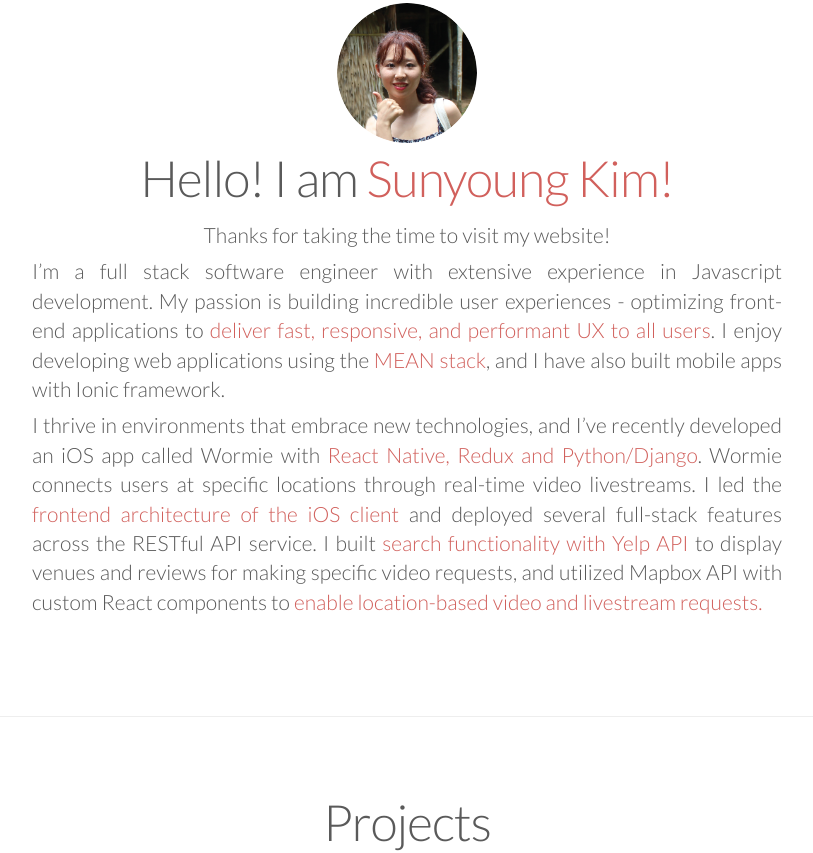
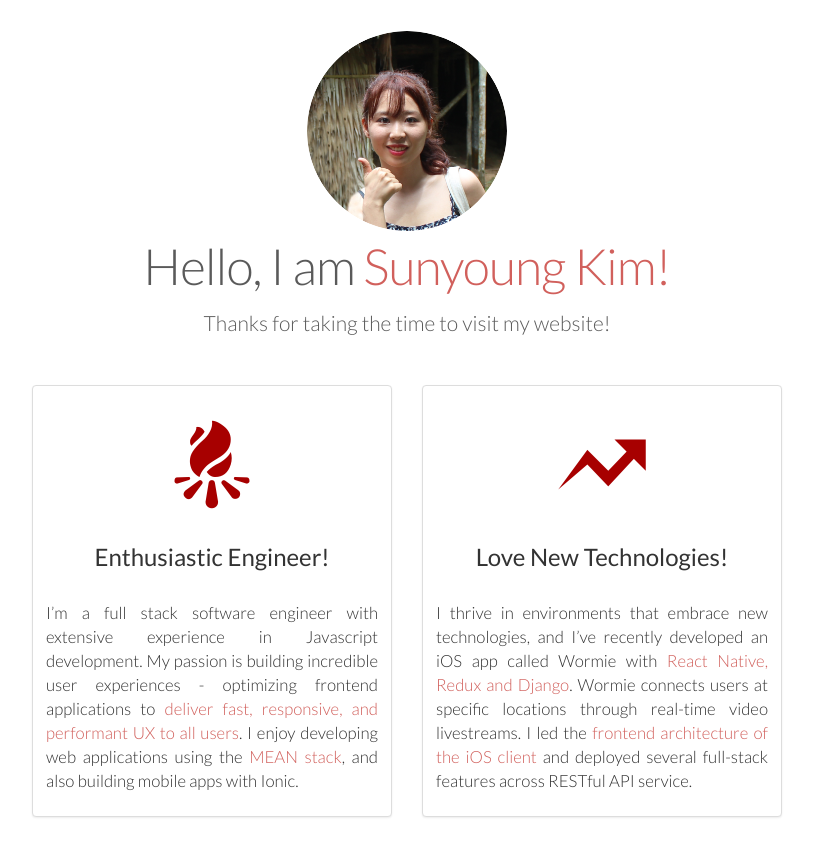
Before and after one commit to SunyoungKim508/resume, a website: page assets/index.html in a window 1280 px wide. Shown: the part 259-1112 px from the top of the page, without its empty margins (233-1046 px from the left). Drawn offline with nearby package versions, Linux system fonts and the light colour scheme.

Commit message:
Add cards

```diff
--- a/assets/index.html
+++ b/assets/index.html
@@ -64,14 +64,38 @@
       <div class="row featurette" id="about">
         <div class="col-md-2"></div>
         <div class="col-md-8 center-block">
-          <img class="img-circle center-block" src="./sun.png" alt="Generic placeholder image" width="140" height="140">
-          <h3 class="featurette-heading text-center">Hello! I am <span class="main-color">Sunyoung Kim!</span></h3>
+        <div class="captions"></div>
+          <img class="img-circle center-block" src="./sun.png" alt="Generic placeholder image" width="200" height="200">
+
+          <h3 class="featurette-heading text-center">Hello, I am <span class="main-color">Sunyoung Kim!</span></h3>
           <p class="lead text-center">Thanks for taking the time to visit my website!</p>
-          <p class="lead text-center text-justify">I’m a full stack software engineer with extensive experience in Javascript development. My passion is building incredible user experiences - optimizing front-end applications to <span class="main-color">deliver fast, responsive, and performant UX to all users</span>. I enjoy developing web applications using the <span class="main-color">MEAN stack</span>, and I have also built mobile apps with Ionic framework.</p>
-          <p class="lead text-center text-justify">I thrive in environments that embrace new technologies, and I’ve recently developed an iOS app called Wormie with <span class="main-color">React Native, Redux and Python/Django</span>. Wormie connects users at specific locations through real-time video livestreams. I led the <span class="main-color">frontend architecture of the iOS client</span> and deployed several full-stack features across the RESTful API service. I built <span class="main-color">search functionality with Yelp API</span> to display venues and reviews for making specific video requests, and utilized Mapbox API with custom React components to <span class="main-color">enable location-based video and livestream requests.</span></p>
         </div>
         <div class="col-md-2"></div>
       </div>
+      <div class="row captions">
+        <div class="col-md-2"></div>
+        <div class="col-sm-6 col-md-4">
+          <div class="thumbnail">
+            <i class="ion-bonfire text-center center-block"></i>
+            <div class="caption">
+              <h3 class="text-center">Enthusiastic Engineer!</h3>
+              <p class="caption-intro text-center text-justify">I’m a full stack software engineer with extensive experience in Javascript development. My passion is building incredible user experiences - optimizing frontend applications to <span class="main-color">deliver fast, responsive, and performant UX to all users</span>. I enjoy developing web applications using the <span class="main-color">MEAN stack</span>, and also building mobile apps with Ionic.</p>
+            </div>
+          </div>
+        </div>
+        <div class="col-sm-6 col-md-4">
+          <div class="thumbnail">
+            <i class="ion-arrow-graph-up-right text-center center-block"></i>
+            <div class="caption">
+              <h3 class="text-center">Love New Technologies!</h3>
+              <p class="caption-intro text-center text-justify">I thrive in environments that embrace new technologies, and I’ve recently developed an iOS app called Wormie with <span class="main-color">React Native, Redux and Django</span>. Wormie connects users at specific locations through real-time video livestreams. I led the <span class="main-color">frontend architecture of the iOS client</span> and deployed several full-stack features across RESTful API service.</p>
+            </div>
+          </div>
+        </div>
+        <div class="col-md-2"></div>
+
+      </div>
+
 
       <hr class="featurette-divider">
       <h4 class="featurette-heading text-center" id="project">Projects</h4>
--- a/assets/main.css
+++ b/assets/main.css
@@ -25,6 +25,16 @@ body {
 .marketing .col-lg-4 p {
   margin-right: 10px;
   margin-left: 10px;
+}
+
+.caption-intro {
+  font-size: 1.2em;
+  font-weight: 300;
+  font-family: 'Lato', sans-serif;
+}
+
+.captions {
+  margin-top: 2em;
 }
 
 /* Project */
@@ -142,6 +152,13 @@ a:active {
   margin-top: 80px;
 }
 
+
+
+i {
+  font-size: 100px;
+  margin-top: 0.25em;
+}
+
 .featurette-divider {
   margin: 80px 0; /* Space out the Bootstrap <hr> more */
 }
@@ -180,6 +197,14 @@ h3 {
 
 .tech {
   width: 80%;
+}
+
+.thumbnail i{
+  color:  #a70000; /* Old browsers */
+}
+
+.thumbnail i:hover {
+  color: rgb(255,176,66); /* Old browsers */
 }
 
 /* Contact */
```
